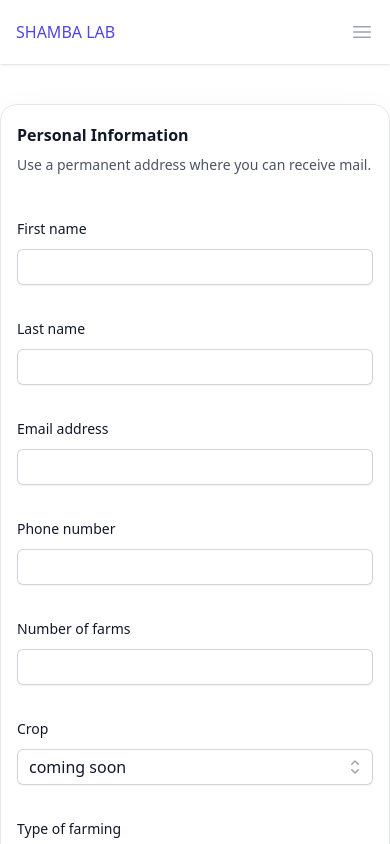
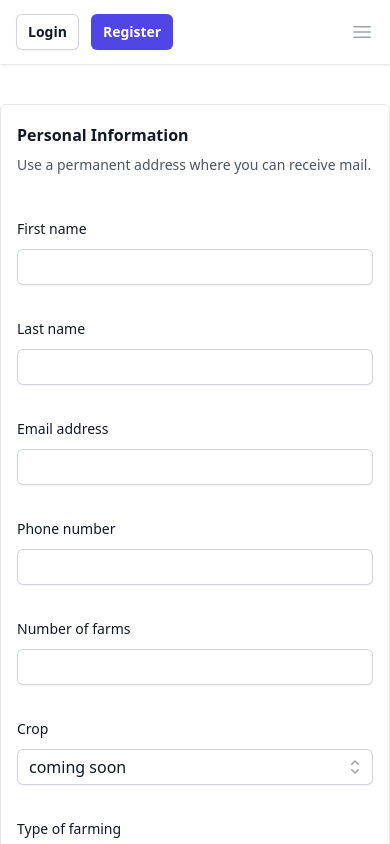
Before and after one commit to lennyjuma/shamba-ui, a Vue app: page /register in a window 390 px wide. Shown: the top 844 px of the page. Built offline with nearby package versions, Linux system fonts and the light colour scheme; what highcharts-vue would draw is missing.

Commit message:
login and resister btns

```diff
--- a/src/components/navigation/Nav_bar.vue
+++ b/src/components/navigation/Nav_bar.vue
@@ -2,8 +2,8 @@
   <Disclosure as="nav" class="bg-white shadow" v-slot="{ open }">
     <div class="mx-auto max-w-9xl px-4 sm:px-6 lg:px-8">
       <div class="flex h-16 justify-between">
-        <div class="flex">
-          <div class="flex flex-shrink-0 items-center">
+        <div class="flex justify-start">
+          <div class="flex hidden lg:inline-block my-auto flex-shrink-0 items-center">
             <h1 class="text-indigo-600 uppercase">Shamba lab</h1>
           </div>
           <div class="hidden pl-5 sm:ml-6 sm:flex sm:space-x-8">
@@ -16,8 +16,13 @@
             <router-link to="/tables?deviceId=SL00000001" class="inline-flex items-center border-b-2 border-transparent px-1 pt-1 text-sm font-medium text-gray-500 hover:border-gray-300 hover:text-gray-700">Tables</router-link>
             <router-link to="/faq" class="inline-flex items-center border-b-2 border-transparent px-1 pt-1 text-sm font-medium text-gray-500 hover:border-gray-300 hover:text-gray-700">FAQ</router-link>
           </div>
+
         </div>
-        <div class="hidden sm:ml-6 sm:flex sm:items-center">
+        <div  v-if="!get_logged_status" class=" flex mr-auto sm:mr-0 items-center sm:ml-4 sm:mt-0">
+          <router-link to="/login" type="button" class="inline-flex items-center rounded-md bg-white px-3 py-2 text-sm font-semibold text-gray-900 shadow-sm ring-1 ring-inset ring-gray-300 hover:bg-gray-50">Login</router-link>
+          <router-link to="/register" type="button" class="ml-3 inline-flex items-center rounded-md bg-indigo-600 px-3 py-2 text-sm font-semibold text-white shadow-sm hover:bg-indigo-500 focus-visible:outline focus-visible:outline-2 focus-visible:outline-offset-2 focus-visible:outline-indigo-600">Register</router-link>
+        </div>
+        <div v-if="get_logged_status" class="hidden sm:ml-6 sm:flex sm:items-center">
           <button type="button" class="relative rounded-full bg-white p-1 text-gray-400 hover:text-gray-500 focus:outline-none focus:ring-2 focus:ring-indigo-500 focus:ring-offset-2">
             <span class="absolute -inset-1.5" />
             <span class="sr-only">View notifications</span>
@@ -48,9 +53,9 @@
             </transition>
           </Menu>
         </div>
-        <div class="-mr-2 flex items-center sm:hidden">
+        <div class="-mr-2 flex items-center  sm:hidden">
           <!-- Mobile menu button -->
-          <DisclosureButton class="relative inline-flex items-center justify-center rounded-md p-2 text-gray-400 hover:bg-gray-100 hover:text-gray-500 focus:outline-none focus:ring-2 focus:ring-inset focus:ring-indigo-500">
+          <DisclosureButton class="relative inline-flex items-center justify-self-end rounded-md p-2 text-gray-400 hover:bg-gray-100 hover:text-gray-500 focus:outline-none focus:ring-2 focus:ring-inset focus:ring-indigo-500">
             <span class="absolute -inset-0.5" />
             <span class="sr-only">Open main menu</span>
             <Bars3Icon v-if="!open" class="block h-6 w-6" aria-hidden="true" />
@@ -69,6 +74,8 @@
         <router-link as="router-link" to="/contact" class="block border-l-4 border-transparent py-2 pl-3 pr-4 text-base font-medium text-gray-500 hover:border-gray-300 hover:bg-gray-50 hover:text-gray-700">Contact</router-link>
         <router-link as="router-link" to="/faq" class="block border-l-4 border-transparent py-2 pl-3 pr-4 text-base font-medium text-gray-500 hover:border-gray-300 hover:bg-gray-50 hover:text-gray-700">FAQ</router-link>
       </div>
+
+
       <div class="border-t border-gray-200 pb-3 pt-4">
         <div class="flex items-center px-4">
           <div class="flex-shrink-0">
@@ -97,4 +104,9 @@
 <script setup lang="ts">
 import { Disclosure, DisclosureButton, DisclosurePanel, Menu, MenuButton, MenuItem, MenuItems } from '@headlessui/vue'
 import { Bars3Icon, BellIcon, XMarkIcon } from '@heroicons/vue/24/outline'
+import { useAuthStore } from '@/stores/auth'
+import { storeToRefs } from 'pinia'
+
+let authStore = useAuthStore()
+const {get_logged_status} = storeToRefs(authStore)
 </script>
--- a/src/compossables/Axios.ts
+++ b/src/compossables/Axios.ts
@@ -2,6 +2,7 @@ import { ref } from "vue";
 import axios, { AxiosError } from "axios";
 import router from "@/router";
 import { useMainStore } from '@/stores/shared/notificaton'
+import { useAuthStore } from '@/stores/auth'
 
 // by convention, composable function names start with "use"
 export async function useRestController(
@@ -11,7 +12,9 @@ export async function useRestController(
   msg?: string
 ) {
   const notificationStore = useMainStore();
+  const authStore = useAuthStore()
   const { toggleNotification } = notificationStore;
+  const { set_loggedIn_to_false } = authStore;
 
   // @ts-ignore
   // const url = `http://embedded.me.com/api/v1/${uri}`;
@@ -30,9 +33,10 @@ export async function useRestController(
   function redirectToLoginAfter403(error: AxiosError<unknown, any>) {
     if (error.response && error.response.status === 403) {
       console.log("Received a 403 response. Redirecting to login page...");
-      // localStorage.removeItem("access_token");
-      // axios.defaults.headers.common["Authorization"] = "None";
+      localStorage.removeItem("access_token");
+      axios.defaults.headers.common["Authorization"] = "None";
       router.push({name : "sign in"});
+      set_loggedIn_to_false()
     } else {
       // console.log("Error:", error.message);
       console.log("Error:");
@@ -65,6 +69,7 @@ export async function useRestController(
       break;
     }
     case "auth": {
+      // alert("here")
       await axios
         .post(url, data)
         .then(function (response) {
--- a/src/stores/auth/index.ts
+++ b/src/stores/auth/index.ts
@@ -5,19 +5,37 @@ import router from '@/router'
 import { useRestController } from '@/compossables/Axios'
 
 export const useAuthStore = defineStore('auth', () => {
-  const login_path = "v1/auth/login"
+  const login_path = "auth/login"
   const login_payload = ref<loginT>({} as loginT)
+  const loggedIn = ref(false)
   const login_res = ref<loggedInT>({} as loggedInT)
+  const access_token = ref<string>();
 
   const get_login_res = computed(() => login_res.value)
+  const get_logged_status= computed(() => loggedIn.value )
 
   function login(payload:loginT) {
     const url = `${login_path}`;
-    useRestController(url, "post", payload).then(({ responseDTO }) => {
+    useRestController(url, "auth", payload).then(({ responseDTO }) => {
       // @ts-ignore
-      login_payload.value= responseDTO.value.data;
+      login_res.value= responseDTO.value.data;
+      // @ts-ignore
+      access_token.value = responseDTO.value.data.token;
+      console.log(login_payload.value)
+      if (access_token.value) {
+        loggedIn.value = true;
+        localStorage.removeItem("access_token");
+        localStorage.setItem("access_token", access_token.value as string);
+        localStorage.setItem("user_full_name" , login_res.value.fullName as string);
+        localStorage.setItem("user_email", login_res.value.email as string);
+      }
+      router.push("/");
+
     });
 
   }
-  return { login, get_login_res}
+  const set_loggedIn_to_false = () =>{
+    loggedIn.value = false;
+  }
+  return { login, get_login_res, get_logged_status,set_loggedIn_to_false}
 })
--- a/src/views/auth/login.vue
+++ b/src/views/auth/login.vue
@@ -6,11 +6,11 @@
     </div>
 
     <div class="mt-10 sm:mx-auto sm:w-full sm:max-w-sm">
-      <form class="space-y-6" action="#" method="POST">
+      <div class="space-y-6"  >
         <div>
           <label for="email" class="block text-sm font-medium leading-6 text-gray-900">Email address</label>
           <div class="mt-2">
-            <input v-model="login.email" id="email" name="email" type="email" autocomplete="email" required="" class="block w-full rounded-md border-0 py-1.5 text-gray-900 shadow-sm ring-1 ring-inset ring-gray-300 placeholder:text-gray-400 focus:ring-2 focus:ring-inset focus:ring-indigo-600 sm:text-sm sm:leading-6" />
+            <input v-model="login_payload.email" id="email" name="email" type="email" autocomplete="email" required="" class="block w-full rounded-md border-0 py-1.5 text-gray-900 shadow-sm ring-1 ring-inset ring-gray-300 placeholder:text-gray-400 focus:ring-2 focus:ring-inset focus:ring-indigo-600 sm:text-sm sm:leading-6" />
           </div>
         </div>
 
@@ -22,14 +22,14 @@
             </div>
           </div>
           <div class="mt-2">
-            <input v-model="login.password" id="password" name="password" type="password" autocomplete="current-password" required="" class="block w-full rounded-md border-0 py-1.5 text-gray-900 shadow-sm ring-1 ring-inset ring-gray-300 placeholder:text-gray-400 focus:ring-2 focus:ring-inset focus:ring-indigo-600 sm:text-sm sm:leading-6" />
+            <input v-model="login_payload.password" id="password" name="password" type="password" autocomplete="current-password" required="" class="block w-full rounded-md border-0 py-1.5 text-gray-900 shadow-sm ring-1 ring-inset ring-gray-300 placeholder:text-gray-400 focus:ring-2 focus:ring-inset focus:ring-indigo-600 sm:text-sm sm:leading-6" />
           </div>
         </div>
 
         <div>
-          <button type="submit" class="flex w-full justify-center rounded-md bg-indigo-600 px-3 py-1.5 text-sm font-semibold leading-6 text-white shadow-sm hover:bg-indigo-500 focus-visible:outline focus-visible:outline-2 focus-visible:outline-offset-2 focus-visible:outline-indigo-600">Sign in</button>
+          <button @click="sign_in(login_payload)" class="flex w-full justify-center rounded-md bg-indigo-600 px-3 py-1.5 text-sm font-semibold leading-6 text-white shadow-sm hover:bg-indigo-500 focus-visible:outline focus-visible:outline-2 focus-visible:outline-offset-2 focus-visible:outline-indigo-600">Sign in</button>
         </div>
-      </form>
+      </div>
 
       <p class="mt-10 text-center text-sm text-gray-500">
         Not a member?
@@ -44,7 +44,18 @@
 
 import { ref } from 'vue'
 import type { loginT } from '@/types'
+import { useAuthStore } from '@/stores/auth'
+import { storeToRefs } from 'pinia'
 
-const login = ref<loginT>({email: 'lenny@watt.com', password: '2fpLxthn'})
+const login_payload = ref<loginT>({email: 'lenny@watt.com', password: '2fpLxthn'})
+
+let authStore = useAuthStore()
+
+const {login} = authStore
+const {get_login_res} = storeToRefs(authStore)
+
+const sign_in =  (payload:loginT) => {
+  login(payload)
+}
 
 </script>
--- a/src/views/auth/register.vue
+++ b/src/views/auth/register.vue
@@ -1,7 +1,6 @@
 <template>
   <form class="mx-auto max-w-7xl py-10">
-
-    <div class="border p-4 rounded-2xl shadow-2xl border-gray-900/10 pb-12">
+    <div class="border p-4 rounded-md border-gray-900/10 pb-12">
       <h2 class="text-base font-semibold leading-7 text-gray-900">Personal Information</h2>
       <p class="mt-1 text-sm leading-6 text-gray-600">Use a permanent address where you can receive mail.</p>
 
```
